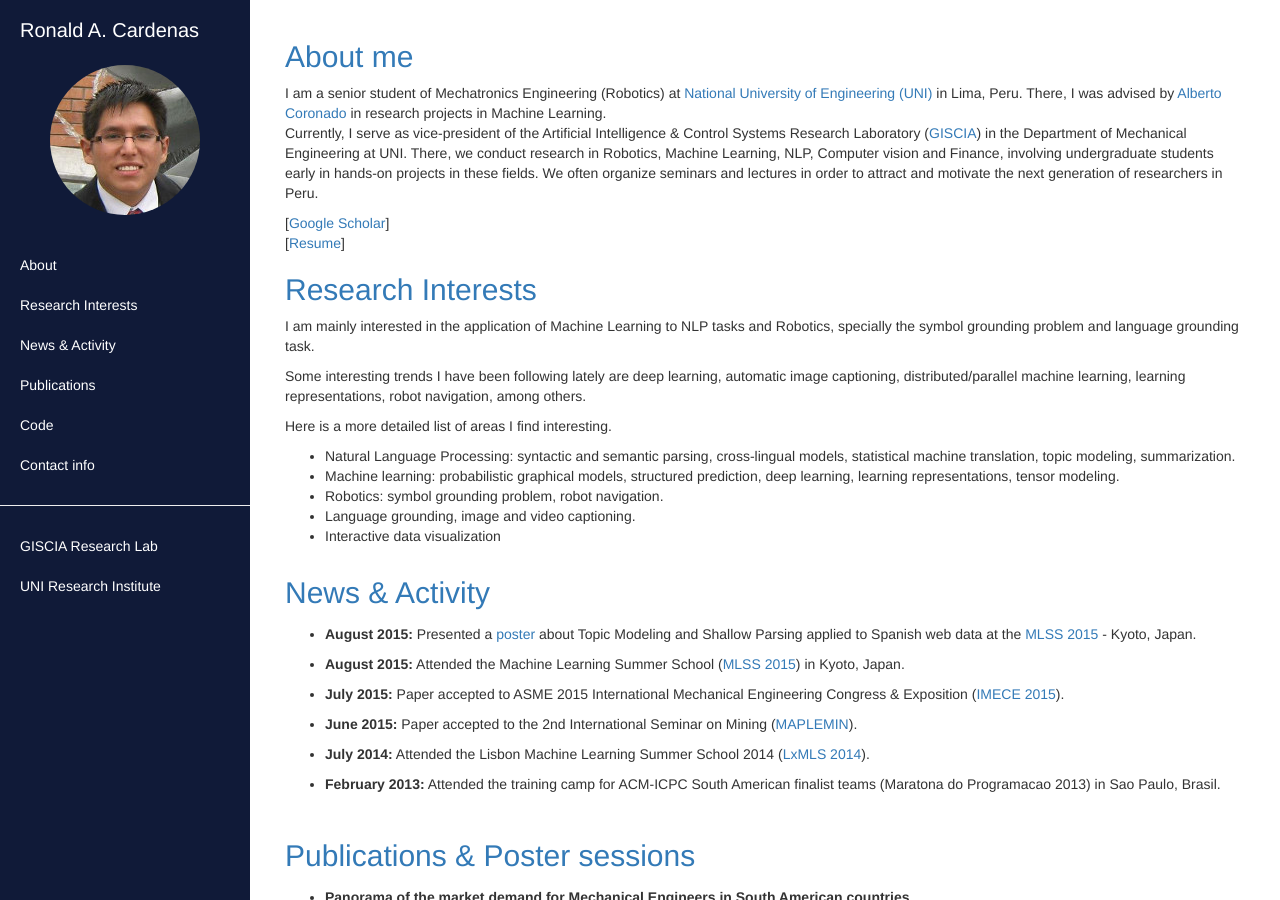
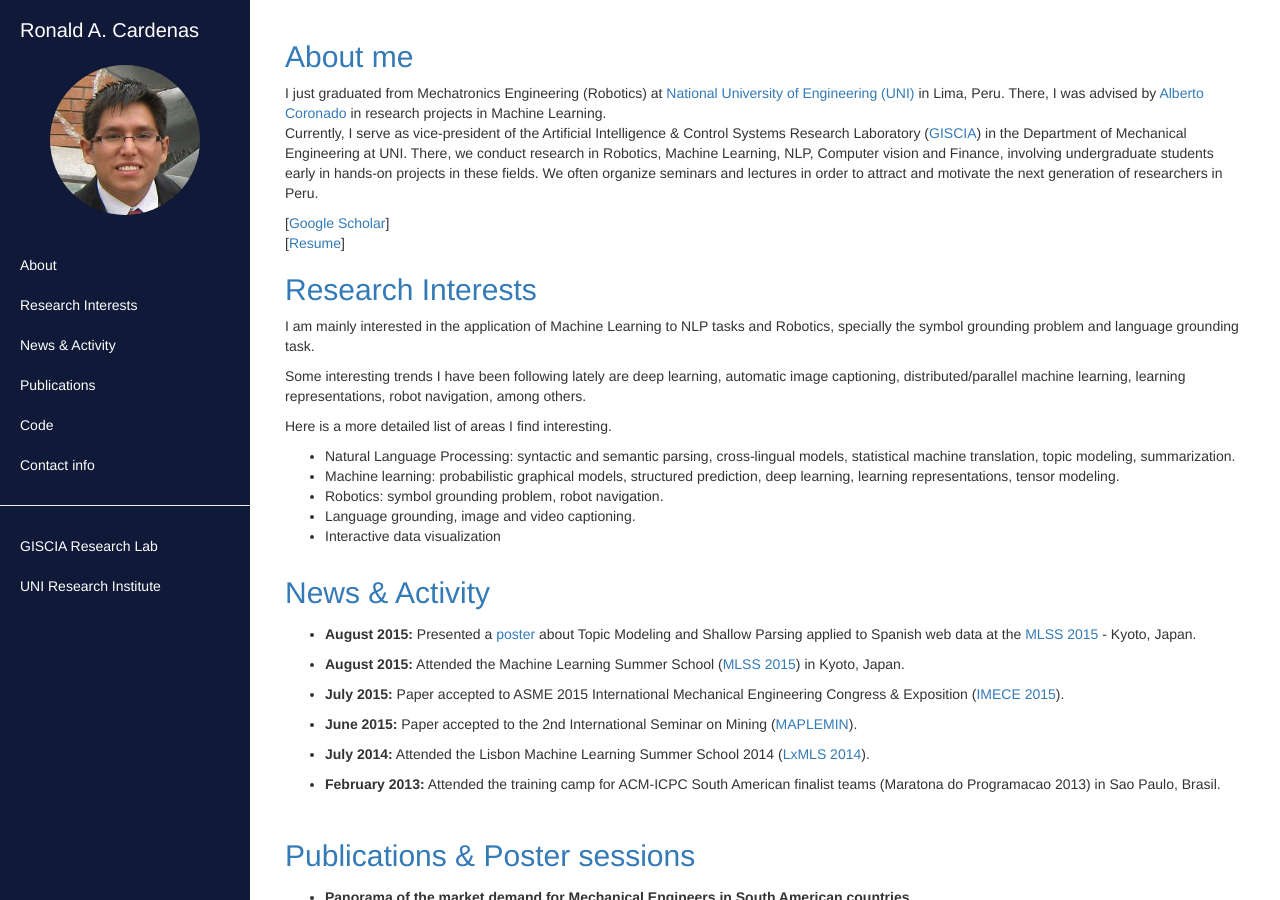
Before and after one commit to ronaldahmed/ronaldahmed.github.io, a Jekyll site: the page built from index.html, in a window 1280 px wide and 900 px high. Built offline with Jekyll 4.4.1, drawn with Linux system fonts in a browser that asks for light colours.

Commit message:
new cv + just graduated

```diff
--- a/index.html
+++ b/index.html
@@ -10,7 +10,7 @@
 
                     <div class="col-lg-12">
                         <a id="about"><h2>About me</h2></a>
-                        <p>I am a senior student of Mechatronics Engineering (Robotics) at <a href="http://www.uni.edu.pe/" target="_blank">National University of Engineering (UNI)</a> in Lima, Peru. There, I was advised by <a href="https://twitter.com/amcoronado">Alberto Coronado</a> in research projects in Machine Learning. <br>
+                        <p>I just graduated from Mechatronics Engineering (Robotics) at <a href="http://www.uni.edu.pe/" target="_blank">National University of Engineering (UNI)</a> in Lima, Peru. There, I was advised by <a href="https://twitter.com/amcoronado">Alberto Coronado</a> in research projects in Machine Learning. <br>
                             Currently, I serve as vice-president of the Artificial Intelligence &amp; Control Systems Research Laboratory (<a href="http://giscia.github.io/">GISCIA</a>) in the Department of Mechanical Engineering at UNI.
                             There, we conduct research in Robotics, Machine Learning, NLP, Computer vision and Finance, involving undergraduate students early in hands-on projects in these fields.
                             We often organize seminars and lectures in order to attract and motivate the next generation of researchers in Peru.</p>
```
Also changed, not shown: 1 other file.
